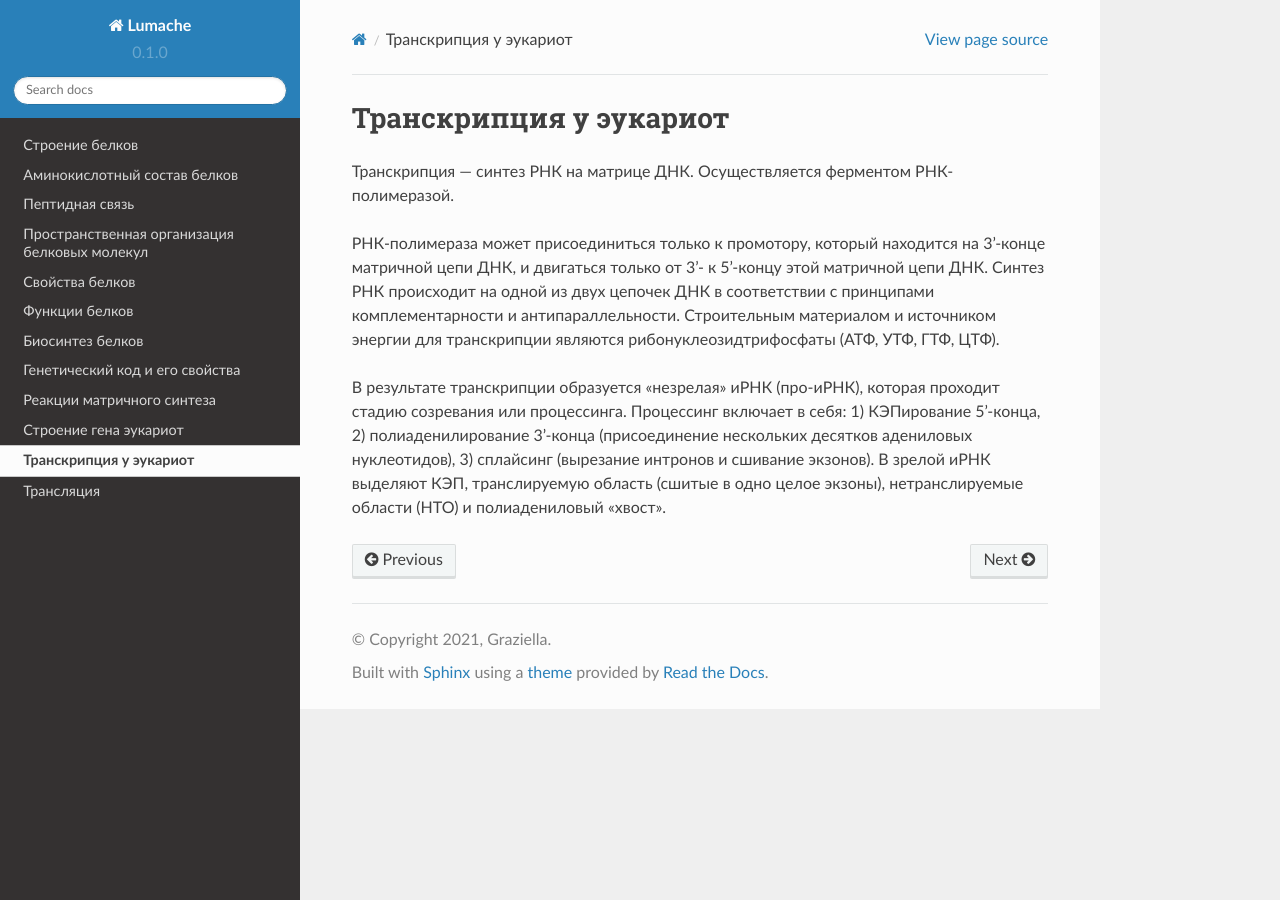
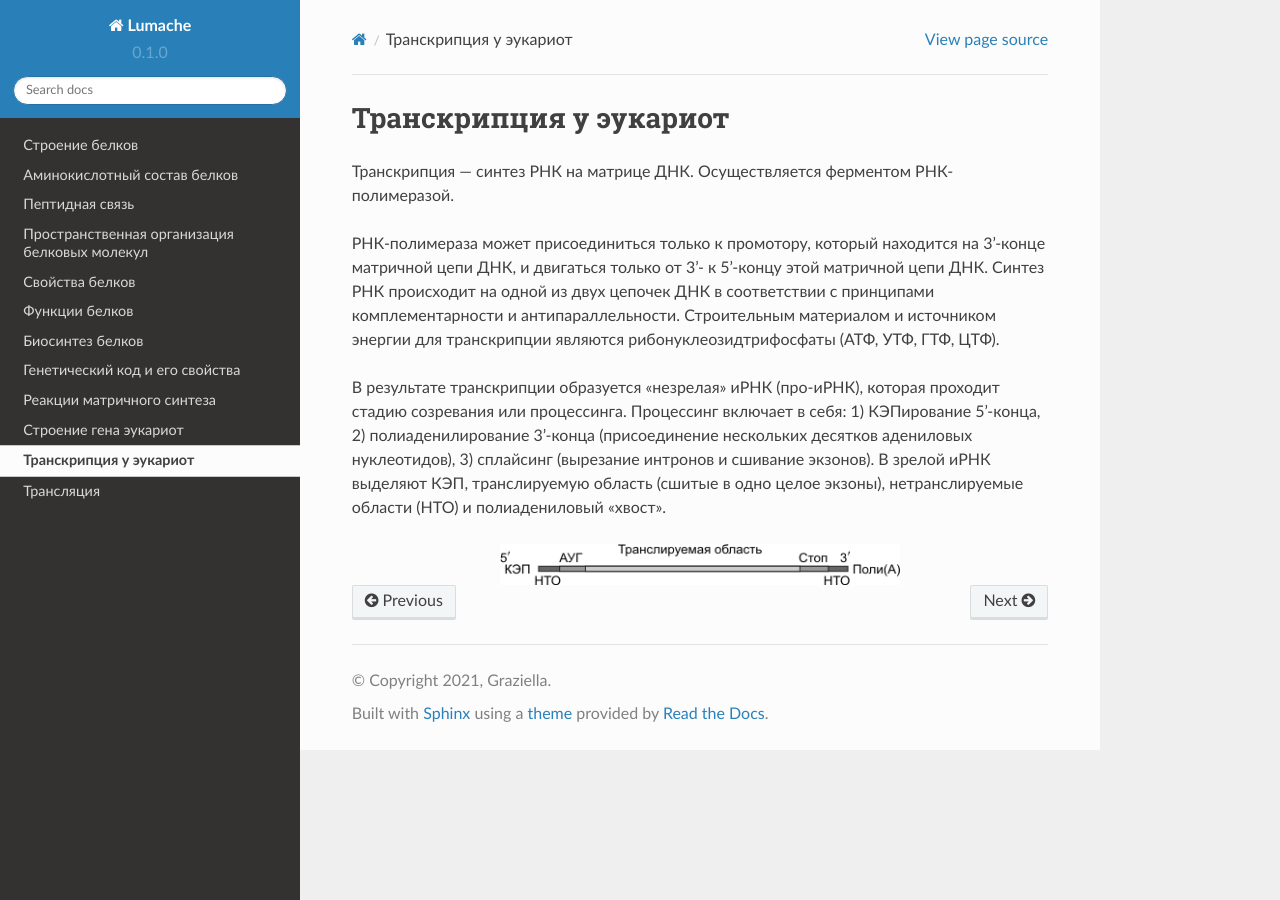
Before and after one commit to neptune2021/test_documentation, a Sphinx documentation site: the page built from docs/source/11.rst, in a window 1280 px wide. Built offline with Sphinx 7.4.7 and the Read the Docs theme 2.0.0, drawn with Linux system fonts in a browser that asks for light colours.

Commit message:
Update 11.rst

```diff
--- a/docs/source/11.rst
+++ b/docs/source/11.rst
@@ -5,3 +5,7 @@
 РНК-полимераза может присоединиться только к промотору, который находится на 3'-конце матричной цепи ДНК, и двигаться только от 3'- к 5'-концу этой матричной цепи ДНК. Синтез РНК происходит на одной из двух цепочек ДНК в соответствии с принципами комплементарности и антипараллельности. Строительным материалом и источником энергии для транскрипции являются рибонуклеозидтрифосфаты (АТФ, УТФ, ГТФ, ЦТФ).
 
 В результате транскрипции образуется «незрелая» иРНК (про-иРНК), которая проходит стадию созревания или процессинга. Процессинг включает в себя: 1) КЭПирование 5'-конца, 2) полиаденилирование 3'-конца (присоединение нескольких десятков адениловых нуклеотидов), 3) сплайсинг (вырезание интронов и сшивание экзонов). В зрелой иРНК выделяют КЭП, транслируемую область (сшитые в одно целое экзоны), нетранслируемые области (НТО) и полиадениловый «хвост».
+
+.. image:: img/image8.png
+  :width: 400
+  :align: center
```
